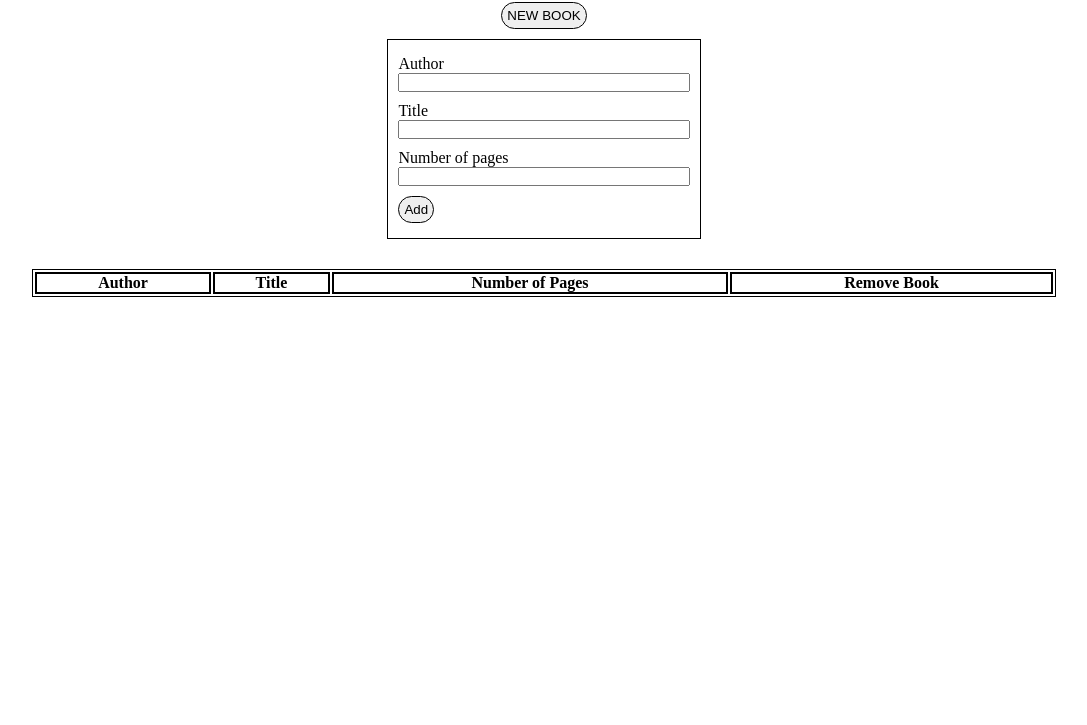
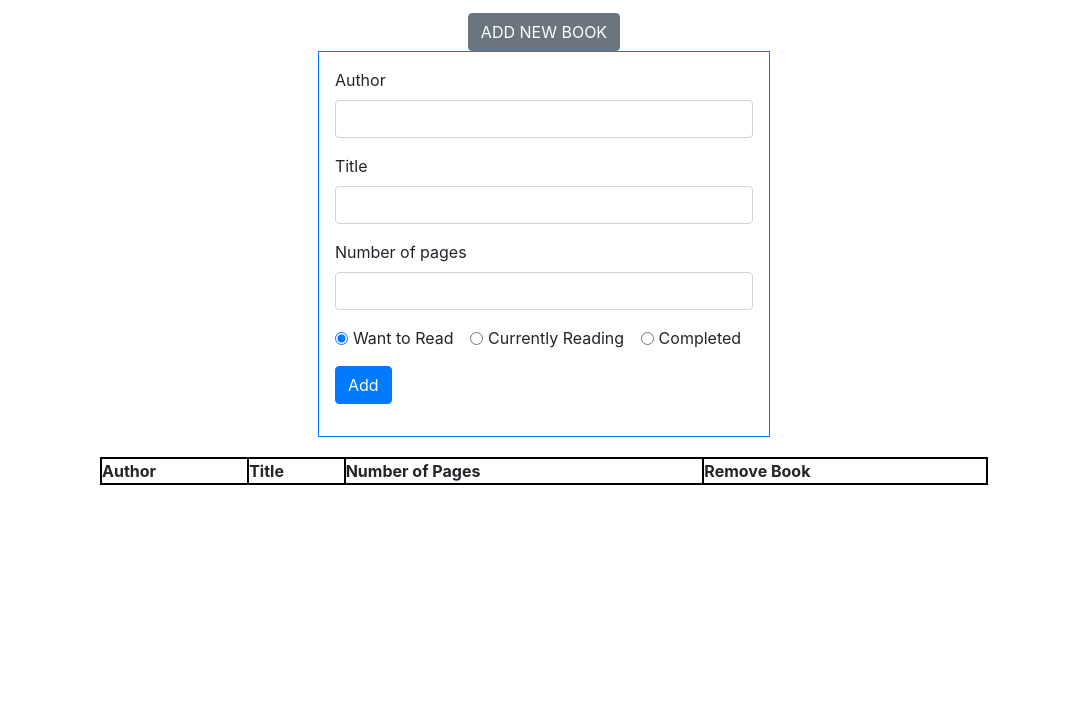
Before and after one commit to Natselane/library, a plain HTML site: page index.html in a window 1280 px wide. Shown: the part 75-800 px from the top of the page, without its empty margins (96-1183 px from the left). Drawn offline with nearby package versions, Linux system fonts and the light colour scheme.

Commit message:
Add bootstrap, style new book form

```diff
--- a/app.js
+++ b/app.js
@@ -18,22 +18,37 @@ function addBookToLibrary() {
   myLibrary.push(newBook);
 }
 
+// function removeBook(book) {
+//   console.log("did it");
+//   this.innerHTML = 'Dynamic event success.';
+//   this.className += ' dynamic-success';
+//   // tableBody.removeChild(book);
+// }
+
 function addBooksToTable(library) {
   myLibrary.forEach(book => {
-    const newBook = document.createElement("tr");
-    const newContent = `<td class="author">${book.author}</td><td class="title">${book.title}</td><td class="num-of-pages">${book.numOfPages}</td><td class="remove-book"><button class="delete-book">Delete</button></td>`;
-    newBook.innerHTML = newContent;
-    tableBody.appendChild(newBook);
+    const tr = document.createElement("tr");
+    tr.innerHTML = `<td class="author">${book.author}</td><td class="title">${book.title}</td><td class="num-of-pages">${book.numOfPages}</td>`;
+    const tdRemoveBook = document.createElement("td");
+    tdRemoveBook.className = "remove-book";
+    const removeBtn = document.createElement("button");
+    removeBtn.className = "remove-btn";
+    removeBtn.innerHTML = "Delete";
+    tdRemoveBook.appendChild(removeBtn);
+    tr.appendChild(tdRemoveBook);
+
+    tableBody.appendChild(tr);
+
+    removeBtn.onclick = removeBook => {
+      console.log("did it");
+      tableBody.removeChild(tr);
+    };
   });
-  removeBtns = document.querySelectorAll(".delete-book");
+
 }
+
+
 
 let harryPotter = new Book("JK Rowling", "Harry Potter", "343");
 let peterPan = new Book("JM Barrie", "Peter Pan", "623");
 myLibrary.push(harryPotter, peterPan);
-
-removeBtns.forEach(button => {
-  button.addEventListener("click", () => {
-    console.log("click");
-  })
-})
--- a/index.html
+++ b/index.html
@@ -4,24 +4,44 @@
     <meta charset="UTF-8">
     <meta name="viewport" content="width=device-width, initial-scale=1.0">
     <link rel="stylesheet" href="./style.css">
+    <link rel="stylesheet" href="https://stackpath.bootstrapcdn.com/bootstrap/4.4.1/css/bootstrap.min.css" integrity="sha384-Vkoo8x4CGsO3+Hhxv8T/Q5PaXtkKtu6ug5TOeNV6gBiFeWPGFN9MuhOf23Q9Ifjh" crossorigin="anonymous">
     <title>Document</title>
 </head>
 <body>
     <div class="container">
         <h1>The Library</h1>
-        <button id="new-book">NEW BOOK</button>
-        <form action="" class="new-book-form">
-            <div class="form-author">
-                <label for="author">Author<input type="text" name="author" id="author"></label>
+        <button id="new-book" type="button" class="btn btn-secondary">ADD NEW BOOK</button>
+        <form action="" class="new-book-form p-3 border border-primary">
+            <div class="form-group form-author">
+                <label for="author" class="w-100">Author</label>
+                <input type="text" name="author" id="author" class="form-control">
             </div>
-            <div class="form-title">
-                <label for="title">Title<input type="text" name="title" id="title"></label>
+            <div class="form-group form-title">
+                <label for="title">Title</label><input type="text" name="title" id="title" class="form-control">
             </div>
-            <div class="form-num-of-pages">
-                <label for="num-of-pages">Number of pages<input type="text" name="num-of-pages" id="num-of-pages"></label>
+            <div class="form-group form-num-of-pages">
+                <label for="num-of-pages">Number of pages</label><input type="text" name="num-of-pages" id="num-of-pages" class="form-control">
             </div>
-            <div class="form-submit">
-                <button>Add</button>
+            <div class="form-group form-check form-check-inline">
+                <input class="form-check-input" type="radio" name="exampleRadios" id="exampleRadios1" value="option1" checked>
+                <label class="form-check-label" for="exampleRadios1">
+                  Want to Read
+                </label>
+              </div>
+              <div class="form-group form-check form-check-inline">
+                <input class="form-check-input" type="radio" name="exampleRadios" id="exampleRadios2" value="option2">
+                <label class="form-check-label" for="exampleRadios2">
+                  Currently Reading
+                </label>
+              </div>
+              <div class="form-group form-check form-check-inline">
+                <input class="form-check-input" type="radio" name="exampleRadios" id="exampleRadios3" value="option3">
+                <label class="form-check-label" for="exampleRadios3">
+                  Completed
+                </label>
+              </div>
+            <div class="form-group form-submit">
+                <button type="button" class="btn btn-primary">Add</button>
             </div>
         </form>
         <table>
@@ -36,7 +56,6 @@
             <tbody id="tableBody">
             </tbody>
         </table>
-
     </div>
 
     <script src="app.js"></script>
--- a/style.css
+++ b/style.css
@@ -29,25 +29,3 @@ tbody tr td {
     border: 1px solid black;
     padding-left: 10px;
 }
-
-form {
-    display: flex;
-    flex-direction: column;
-    border: 1px solid black;
-    margin: 10px;
-    padding: 10px;
-}
-
-form div {
-    padding: 5px 0;
-}
-
-form input {
-    width: 100%;
-}
-
-form .form-submit button, .container button {
-    padding: 5px;
-    border-radius: 20px;
-    border: 1px solid black;
-}
```
Also changed, not shown: 1 other file.
